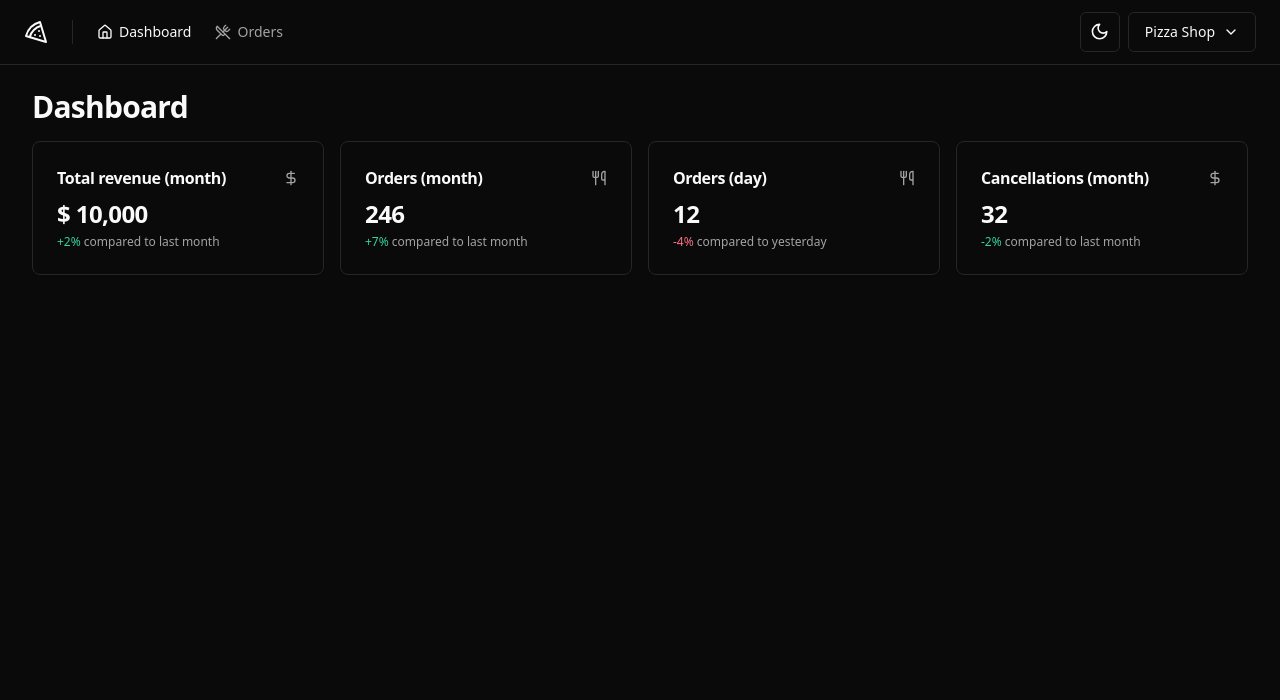
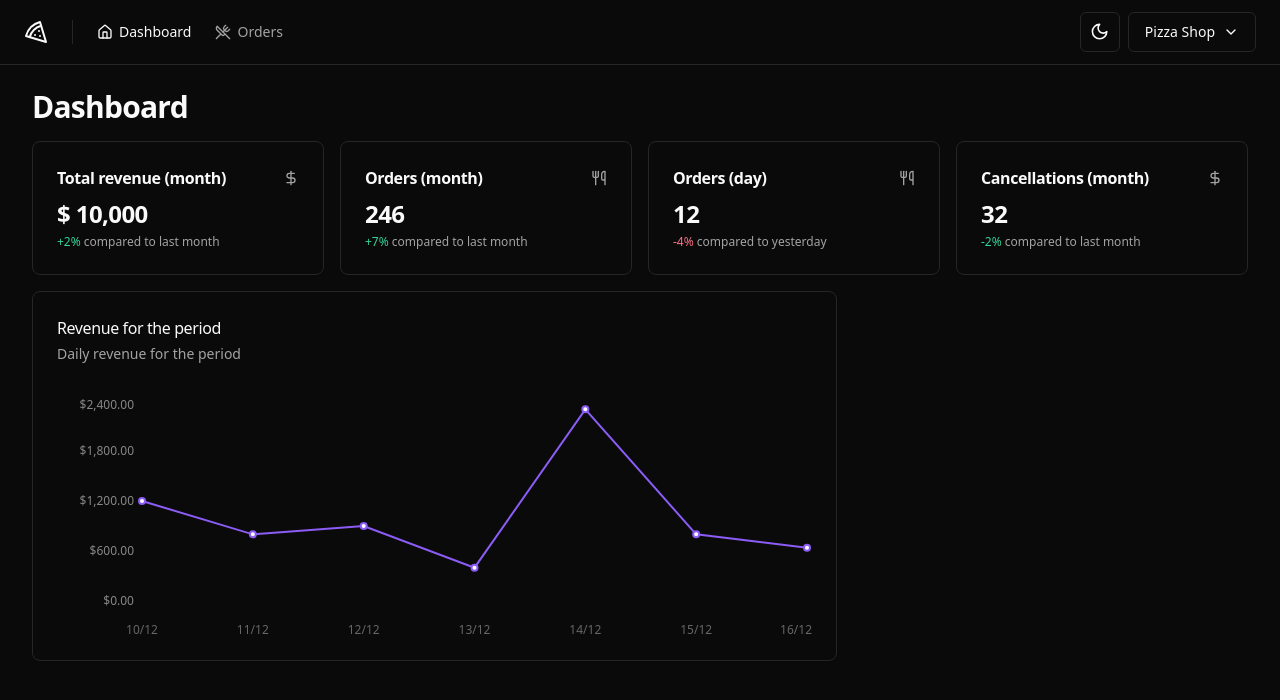
Before and after one commit to marcelopajr/pizza-shop, a React (Vite) app: page / in a window 1280 px wide. Shown: the top 700 px of the page. Built offline with nearby package versions, Linux system fonts and the light colour scheme.

Commit message:
chore: add revenue for the period with recharts

```diff
--- a/package.json
+++ b/package.json
@@ -27,6 +27,7 @@
     "react-helmet-async": "^2.0.5",
     "react-hook-form": "^7.52.0",
     "react-router-dom": "^6.24.0",
+    "recharts": "^2.12.7",
     "sonner": "^1.5.0",
     "sort-by": "^1.2.0",
     "tailwind-merge": "^2.3.0",
--- a/src/pages/app/dashboard/dashboard.tsx
+++ b/src/pages/app/dashboard/dashboard.tsx
@@ -4,6 +4,7 @@ import { DayOrdersAmountCard } from './day-orders-amount-card'
 import { MonthCanceledOrdersAmountCard } from './month-canceled-orders-amount-card'
 import { MonthOrdersAmountCard } from './month-orders-amount-card'
 import { MonthRevenueCard } from './month-revenue-card'
+import { RevenueChart } from './revenue-chart'
 
 export function Dashboard() {
   return (
@@ -18,6 +19,10 @@ export function Dashboard() {
           <DayOrdersAmountCard />
           <MonthCanceledOrdersAmountCard />
         </div>
+
+        <div className="grid grid-cols-9 gap-4">
+          <RevenueChart />
+        </div>
       </div>
     </>
   )
--- /dev/null
+++ b/src/pages/app/dashboard/revenue-chart.tsx
@@ -0,0 +1,60 @@
+import { Line, LineChart, ResponsiveContainer, XAxis, YAxis } from 'recharts'
+import colors from 'tailwindcss/colors'
+
+import {
+  Card,
+  CardContent,
+  CardDescription,
+  CardHeader,
+  CardTitle,
+} from '@/components/ui/card'
+
+const data = [
+  { date: '10/12', revenue: 1200 },
+  { date: '11/12', revenue: 800 },
+  { date: '12/12', revenue: 900 },
+  { date: '13/12', revenue: 400 },
+  { date: '14/12', revenue: 2300 },
+  { date: '15/12', revenue: 800 },
+  { date: '16/12', revenue: 640 },
+]
+
+export function RevenueChart() {
+  return (
+    <Card className="col-span-6">
+      <CardHeader className="flex-row items-center justify-between pb-8">
+        <div className="space-y-1">
+          <CardTitle className="text-base font-medium">
+            Revenue for the period
+          </CardTitle>
+          <CardDescription>Daily revenue for the period</CardDescription>
+        </div>
+      </CardHeader>
+      <CardContent>
+        <ResponsiveContainer width="100%" height={240}>
+          <LineChart data={data} style={{ fontSize: 12 }}>
+            <XAxis dataKey="date" axisLine={false} tickLine={false} dy={16} />
+            <YAxis
+              stroke="#888"
+              axisLine={false}
+              tickLine={false}
+              width={80}
+              tickFormatter={(value: number) =>
+                value.toLocaleString('en-US', {
+                  style: 'currency',
+                  currency: 'USD',
+                })
+              }
+            />
+            <Line
+              stroke={colors.violet[500]}
+              type="linear"
+              strokeWidth={2}
+              dataKey="revenue"
+            />
+          </LineChart>
+        </ResponsiveContainer>
+      </CardContent>
+    </Card>
+  )
+}
```
Also changed, not shown: 1 other file (tests, documents, lock files or other folders).
